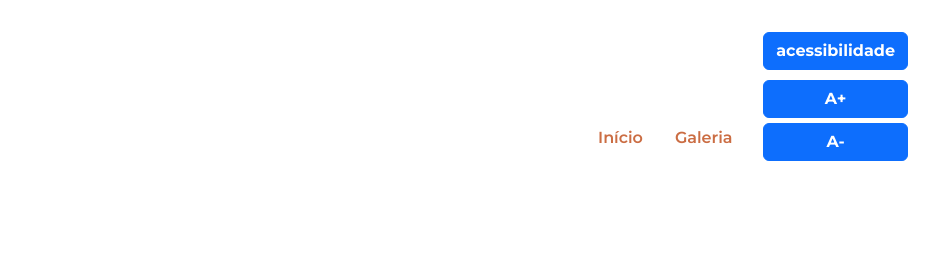
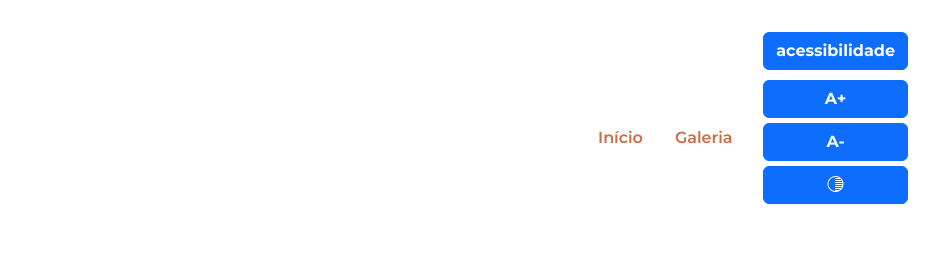
Before and after one commit to taylanhutt/tropic-lia, a plain HTML site: page index.html in a window 1280 px wide. Both pictures are taken after a click on the button "acessibilidade". Shown: the top 273 px of the page, 352-1280 px from the left. Drawn offline with nearby package versions, Linux system fonts and the light colour scheme; files whose address does not match are found by name.

Commit message:
Add files via upload

```diff
--- a/index.html
+++ b/index.html
@@ -28,6 +28,7 @@
                    <div id="opcoes-acessibilidade" class="opcoes-acessibilidade apresenta-lista">
                      <button id="aumentar-fonte" class="btn btn-primary fw-bold">A+</button>
                      <button id="diminuir-fonte" class="btn btn-primary fw-bold">A-</button>
+                     <button id="diminuir-fonte" class="btn btn-primary fw-bold"><i class="bi bi-shadows"></i></button>
                  </div>
             </div>
         </nav>
```
